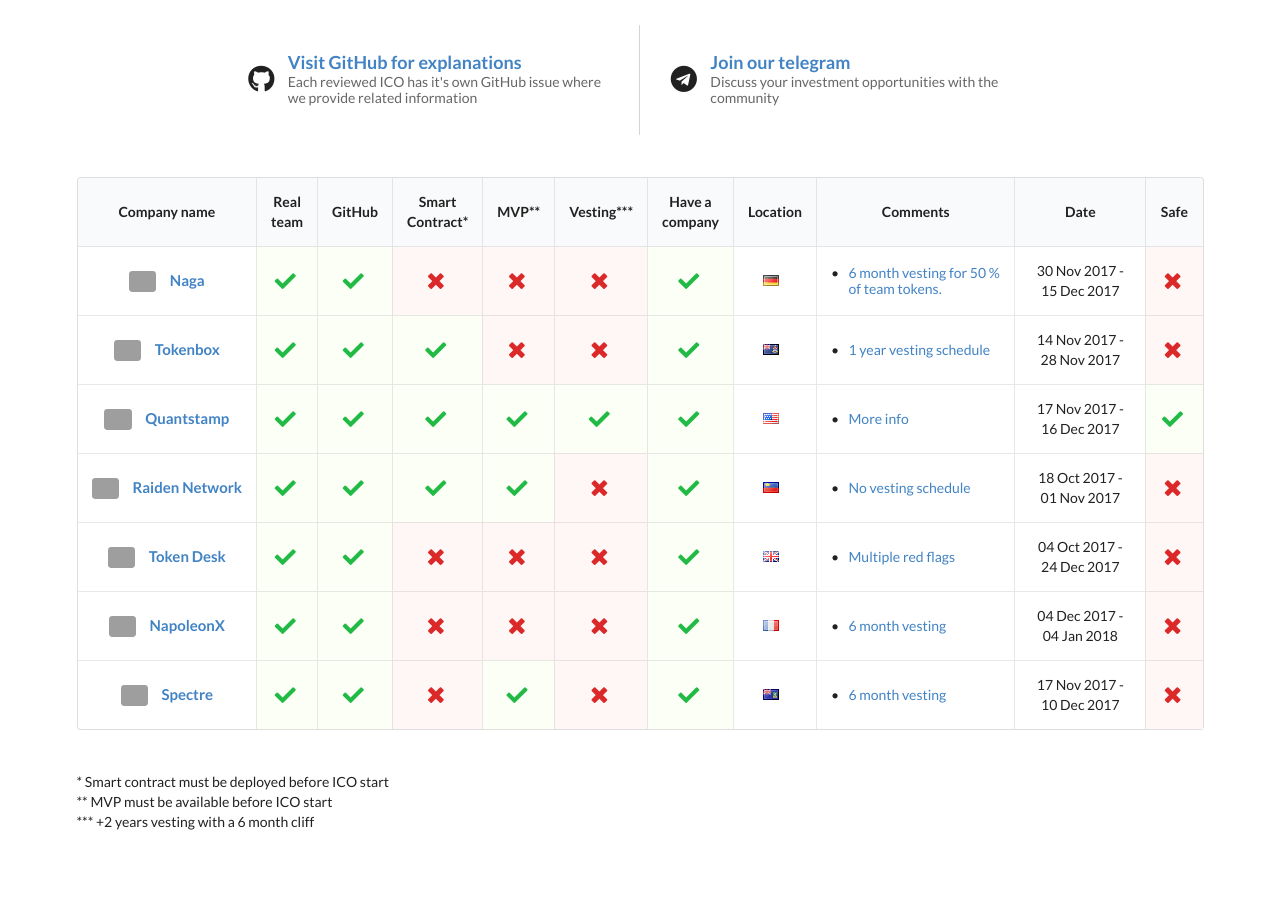
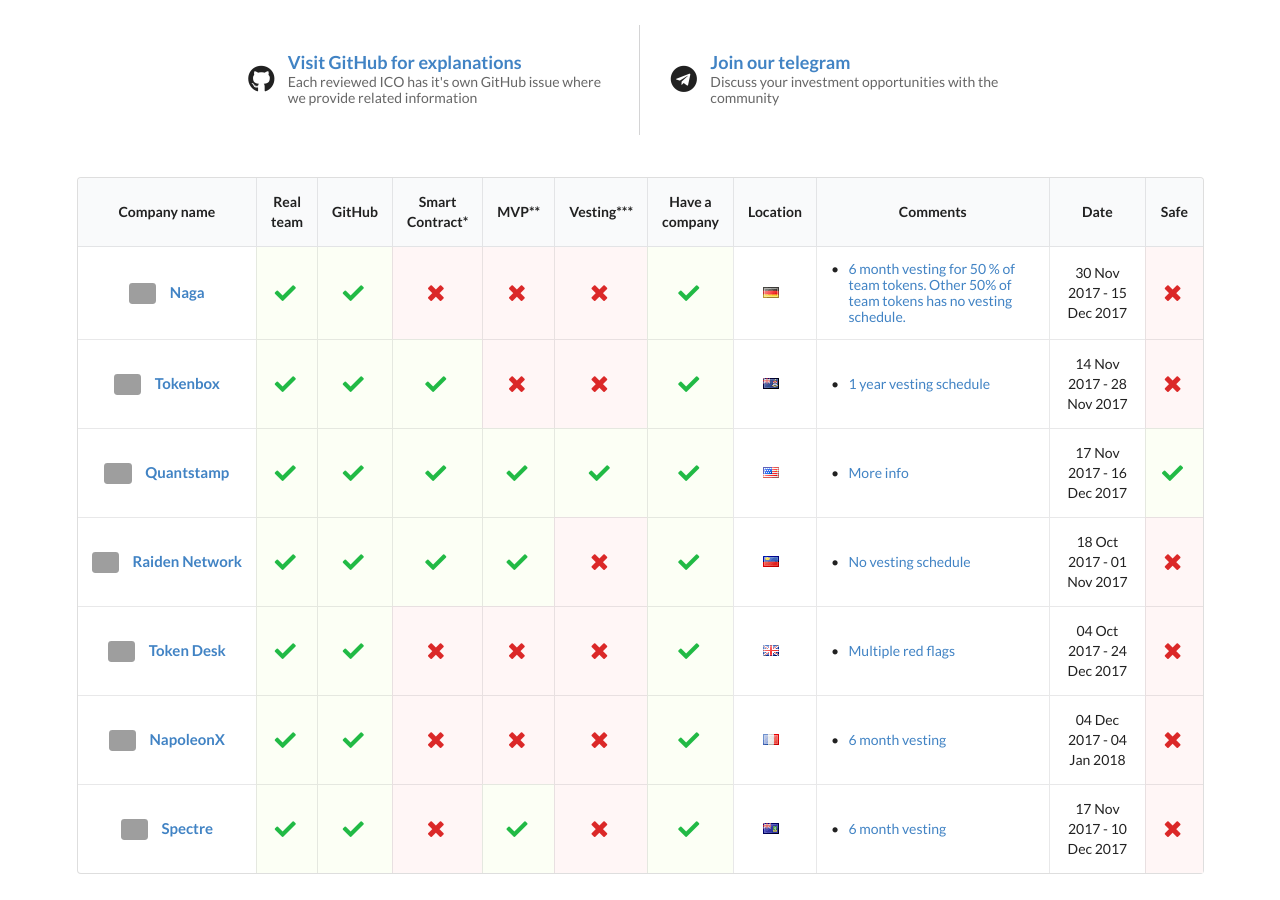
Before and after one commit to ico-check/ico-check, a Jekyll site: the page built from index.md, in a window 1280 px wide and 900 px high, scrolled down 312 px. Built offline with Jekyll 4.4.1, drawn with Linux system fonts in a browser that asks for light colours; nearby versions of some CDN libraries; grey boxes are pictures that could not be loaded.

Commit message:
7-naga-ico-check
Updated comment

```diff
--- a/_data/icos.yml
+++ b/_data/icos.yml
@@ -11,7 +11,7 @@
   have-company: true
   location: Germany
   comments:
-    - content: 6 month vesting for 50 % of team tokens.
+    - content: 6 month vesting for 50 % of team tokens. Other 50% of team tokens has no vesting schedule.
       url: https://github.com/ico-check/ico-check/issues/7
   ico-start-date: 2017-11-30T00:00:00Z
   ico-end-date: 2017-12-15T00:00:00Z
```
